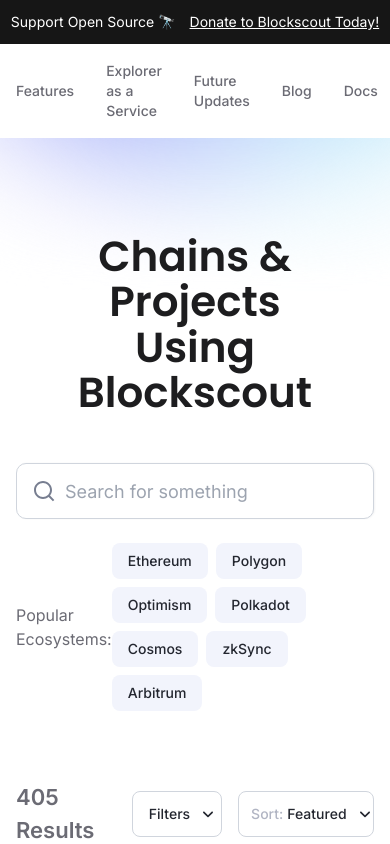
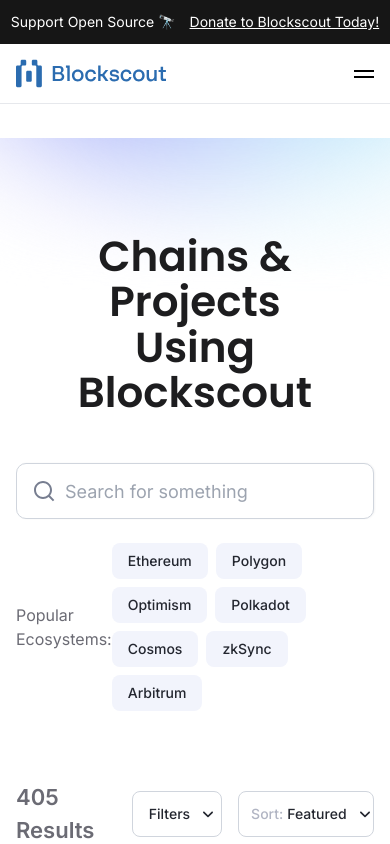
Before and after one commit to blockscout/chainscout, a Next.js app: page / in a window 390 px wide. Shown: the top 844 px of the page. Built offline with nearby package versions, Linux system fonts and the light colour scheme.

Commit message:
create mobile menu

```diff
--- /dev/null
+++ b/components/ExplorerDropdown.tsx
@@ -0,0 +1,71 @@
+import React, { useState } from 'react';
+import Image from 'next/image';
+import Link from 'next/link';
+
+type ExplorerDropdownProps = {
+  isMobile?: boolean;
+  onClose?: () => void;
+};
+
+const DropdownItem: React.FC<{ href: string; children: React.ReactNode; isMobile: boolean }> = ({ href, children, isMobile }) => (
+  <Link
+    href={href}
+    className={`block px-4 py-2 text-sm text-[#646474] hover:text-[#1668f9] ${isMobile ? 'py-1.5' : 'py-2'}`}
+  >
+    {children}
+  </Link>
+);
+
+
+const ExplorerDropdown: React.FC<ExplorerDropdownProps> = ({ isMobile = false, onClose }) => {
+  const [isOpen, setIsOpen] = useState(false);
+
+  const buttonClasses = isMobile ? 'justify-between w-full text-md py-5 px-6' : 'h-[46px] w-[170px] text-sm pl-4 pr-2';
+  const dropdownClasses = isMobile ? 'left-0 w-full' : 'w-[170px]';
+
+  const handleClose = () => {
+    setIsOpen(false);
+    onClose && onClose();
+  }
+
+  return (
+    <div className="relative">
+      <button
+        onClick={() => setIsOpen(!isOpen)}
+        className={`flex items-center bg-transparent font-semibold text-[#1d1d1f] rounded-lg border border-[#dcdddd] hover:border-[#1668f9] transition-colors duration-[800ms] ease-in-out ${buttonClasses}`}
+      >
+        Use the Explorer
+        <Image
+          src="/arrow-down-2.svg"
+          alt="arrow"
+          width={20}
+          height={20}
+          className={`transition-transform duration-300 ${isOpen ? 'rotate-180' : ''}`}
+        />
+      </button>
+      {isOpen && (
+        <div className={`absolute right-0 mt-1 bg-white rounded-md py-2 shadow-[0_12px_36px_#2129291a,0_0_1px_#00000040] ${dropdownClasses}`}>
+          {[
+            { href: 'https://optimism.blockscout.com/', text: 'Optimism' },
+            { href: 'https://eth.blockscout.com/', text: 'Ethereum' },
+            { href: 'https://etc.blockscout.com/', text: 'Ethereum Classic' },
+            { href: 'https://zksync.blockscout.com/', text: 'zkSync Era' },
+            { href: 'https://base.blockscout.com/', text: 'Base' },
+            { href: 'https://gnosis.blockscout.com/', text: 'Gnosis' },
+          ].map(({ href, text }) => (
+            <DropdownItem key={href} href={href} isMobile={isMobile}>{text}</DropdownItem>
+          ))}
+          <Link
+            href="/"
+            onClick={handleClose}
+            className="block px-4 py-2 text-sm text-[#1761e4] hover:opacity-80 font-semibold leading-6"
+          >
+            View all
+          </Link>
+        </div>
+      )}
+    </div>
+  );
+};
+
+export default ExplorerDropdown;
--- a/components/Header.tsx
+++ b/components/Header.tsx
@@ -1,55 +1,27 @@
 'use client';
 
-import React, { useState, useRef, useEffect } from 'react';
+import React, { useState } from 'react';
 import Image from 'next/image';
 import Link from 'next/link';
-
-type MenuLinkProps = {
-  href: string;
-  target?: string;
-  children: React.ReactNode;
-};
-
-type DropdownItemProps = {
-  href: string;
-  className?: string;
-  children: React.ReactNode;
-};
-
-const MenuLink = ({ href, target, children }: MenuLinkProps) => (
-  <Link href={href} target={target} className="text-sm font-medium text-[#6b6b74] hover:text-[#1761e4]">
-    {children}
-  </Link>
-);
-
-const DropdownItem = ({ href, className, children }: DropdownItemProps) => (
-  <Link
-    href={href}
-    target="_blank"
-    className={`block px-4 py-2 text-sm text-[#646474] hover:text-[#1668f9] ${className || ''}`}
-  >
-    {children}
-  </Link>
-);
+import MenuLinks from './MenuLinks';
+import ExplorerDropdown from './ExplorerDropdown';
 
 export default function Header() {
-  const [isOpen, setIsOpen] = useState(false);
-  const dropdownRef = useRef<HTMLDivElement>(null);
-
-  useEffect(() => {
-    function handleClickOutside(event: MouseEvent) {
-      if (dropdownRef.current && !dropdownRef.current.contains(event.target as Node)) {
-        setIsOpen(false);
-      }
-    }
-
-    document.addEventListener("mousedown", handleClickOutside);
-    return () => {
-      document.removeEventListener("mousedown", handleClickOutside);
-    };
-  }, []);
+  const [isMobileMenuOpen, setIsMobileMenuOpen] = useState(false);
 
   return (
+    <>
+      {/* Mobile menu */}
+      <div
+        className={`md:hidden fixed inset-x-0 top-0 bottom-0 pt-[104px] bg-white transition-transform duration-300 ease-in-out overflow-y-auto z-10 ${
+          isMobileMenuOpen ? 'translate-y-0' : '-translate-y-full'
+        }`}
+      >
+        <div className="px-5 pt-8 space-y-6">
+          <MenuLinks isMobile />
+          <ExplorerDropdown isMobile onClose={() => setIsMobileMenuOpen(false)} />
+        </div>
+      </div>
       <header className="fixed w-full z-10">
         <div className="bg-[#161616] text-white text-sm h-[44px] flex items-center justify-center gap-[14px]">
           <span>Support Open Source 🔭</span>
@@ -57,53 +29,37 @@ export default function Header() {
             Donate to Blockscout Today!
           </Link>
         </div>
-      <div className="flex items-center justify-center bg-white h-[94px]">
-        <div className="flex items-center justify-between w-full max-w-[1376px] px-4 sm:px-6 lg:px-10">
-          <div className="w-[170px]">
-            <Image src="/logo.svg" alt="Blockscout Logo" width={115} height={22} />
+        <div className="flex items-center justify-between bg-white h-[60px] md:h-[94px] px-4 md:px-10 border-b border-[#e6e8ec]">
+          <div className="flex-1">
+            <div className="w-[150px] md:w-[115px] relative">
+              <Image
+                src="/logo.svg"
+                alt="Blockscout Logo"
+                layout="responsive"
+                width={150}
+                height={150 * (22/115)} // Maintain aspect ratio
+                className="w-full h-auto"
+              />
             </div>
-          <div className="flex items-center gap-8">
-            <MenuLink href="https://www.blockscout.com/#features">Features</MenuLink>
-            <MenuLink href="https://www.blockscout.com/#explorer-as-a-service">Explorer as a Service</MenuLink>
-            <MenuLink href="https://www.blockscout.com/#future-updates">Future Updates</MenuLink>
-            <MenuLink href="https://www.blog.blockscout.com/" target="_blank">Blog</MenuLink>
-            <MenuLink href="https://docs.blockscout.com/" target="_blank">Docs</MenuLink>
-            <MenuLink href="https://www.blockscout.com/#contact">Contact</MenuLink>
           </div>
-          <div className="relative" ref={dropdownRef}>
+          {/* Desktop menu */}
+          <div className="hidden md:flex items-center gap-8">
+            <MenuLinks />
+          </div>
+          {/* Mobile menu button */}
           <button
-              onClick={() => setIsOpen(!isOpen)}
-              className={`flex items-center h-[46px] w-[170px] bg-transparent text-sm font-semibold text-[#1d1d1f] pl-4 pr-2 rounded-lg border ${isOpen ? 'border-[#1668f9]' : 'border-[#dcdddd]'} hover:border-[#1668f9] transition-colors duration-[800ms] ease-in-out ease-[cubic-bezier(.39,.575,.565,1)]`}
+            className="w-6 h-6 flex flex-col justify-center items-end md:hidden gap-1"
+            onClick={() => setIsMobileMenuOpen(!isMobileMenuOpen)}
           >
-              Use the Explorer
-              <Image
-                src="/arrow-down-2.svg"
-                alt="arrow"
-                width={20}
-                height={20}
-                className={`ml-2.5 transition-transform duration-300 ${isOpen ? 'scale-y-[-1]' : ''}`}
-              />
+            <div className={`block w-5 h-0.5 bg-black ${isMobileMenuOpen ? 'rotate-45 translate-y-[3px]' : ''}`}></div>
+            <div className={`block w-5 h-0.5 bg-black ${isMobileMenuOpen ? '-rotate-45 -translate-y-[3px]' : ''}`}></div>
           </button>
-            {isOpen && (
-              <div className="absolute right-0 mt-1 w-[170px] bg-white rounded-md py-2 shadow-[0_12px_36px_#2129291a,0_0_1px_#00000040]">
-                <DropdownItem href="https://optimism.blockscout.com/">Optimism</DropdownItem>
-                <DropdownItem href="https://eth.blockscout.com/">Ethereum</DropdownItem>
-                <DropdownItem href="https://etc.blockscout.com/">Ethereum Classic</DropdownItem>
-                <DropdownItem href="https://zksync.blockscout.com/">zkSync Era</DropdownItem>
-                <DropdownItem href="https://base.blockscout.com/">Base</DropdownItem>
-                <DropdownItem href="https://gnosis.blockscout.com/">Gnosis</DropdownItem>
-                <Link
-                  href="/"
-                  onClick={() => setIsOpen(false)}
-                  className="block px-4 py-2 text-sm text-[#1761e4] hover:opacity-80 font-semibold leading-6"
-                >
-                  View all
-                </Link>
-              </div>
-            )}
-          </div>
+          {/* Desktop Explorer Dropdown */}
+          <div className="hidden md:flex flex-1 justify-end">
+            <ExplorerDropdown />
           </div>
         </div>
       </header>
+    </>
   );
 }
--- /dev/null
+++ b/components/MenuLinks.tsx
@@ -0,0 +1,39 @@
+import React from 'react';
+import Link from 'next/link';
+
+type MenuLinkProps = {
+  href: string;
+  target?: string;
+  children: React.ReactNode;
+  isMobile?: boolean;
+};
+
+const MenuLink: React.FC<MenuLinkProps> = ({ href, target, children, isMobile }) => (
+  <Link
+    href={href}
+    target={target}
+    className={isMobile
+      ? "block text-lg font-medium text-[#1d1d1f]"
+      : "text-sm font-medium text-[#6b6b74] hover:text-[#1761e4]"
+    }
+  >
+    {children}
+  </Link>
+);
+
+type MenuLinksProps = {
+  isMobile?: boolean;
+};
+
+const MenuLinks: React.FC<MenuLinksProps> = ({ isMobile = false }) => (
+  <nav className={`flex gap-8 ${isMobile ? 'flex-col' : ''}`}>
+    <MenuLink href="https://www.blockscout.com/#features" isMobile={isMobile}>Features</MenuLink>
+    <MenuLink href="https://www.blockscout.com/#explorer-as-a-service" isMobile={isMobile}>Explorer as a Service</MenuLink>
+    <MenuLink href="https://www.blockscout.com/#future-updates" isMobile={isMobile}>Future Updates</MenuLink>
+    <MenuLink href="https://www.blog.blockscout.com/" target="_blank" isMobile={isMobile}>Blog</MenuLink>
+    <MenuLink href="https://docs.blockscout.com/" target="_blank" isMobile={isMobile}>Docs</MenuLink>
+    <MenuLink href="https://www.blockscout.com/#contact" isMobile={isMobile}>Contact</MenuLink>
+  </nav>
+);
+
+export default MenuLinks;
--- a/tailwind.config.ts
+++ b/tailwind.config.ts
@@ -16,6 +16,7 @@ const config: Config = {
       transitionProperty: {
         'height': 'height',
         'spacing': 'margin, padding',
+        'transform': 'transform',
       },
       fontFamily: {
         poppins: ['var(--font-poppins)', 'sans-serif'],
```
Also changed, not shown: public/menu.svg (added). Lines whose indentation alone changed are shown as unchanged.
